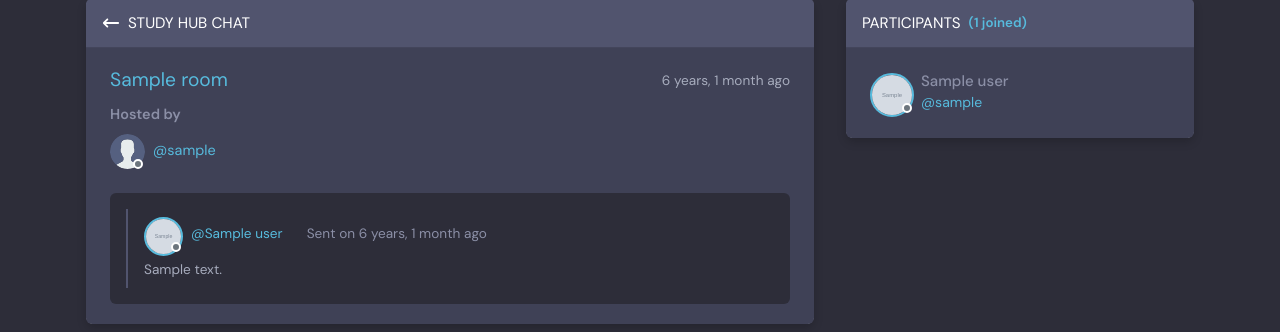
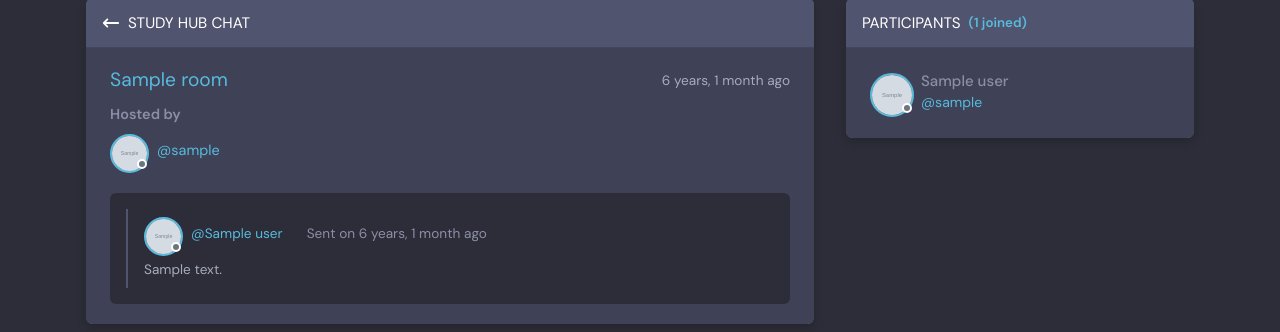
Before and after one commit to athikapriya/django-studyhub, a Django app: template base/templates/base/room.html in a window 1280 px wide. Shown: the part 102-434 px from the top of the page. Run offline with Django 3.2, Linux system fonts and the light colour scheme; the template is opened without the code that fills it: most values are stand-ins (such as "Sample title", 1, 10 or a date in 2020); grey boxes marked "Sample" are stand-in pictures; some libraries are stand-ins or nearby versions.

Commit message:
Fix avatar display for room

```diff
--- a/base/templates/base/components/room_contents.html
+++ b/base/templates/base/components/room_contents.html
@@ -113,9 +113,9 @@
                 <div class="d-flex align-items-center">
                     <!-- =============== host avatar starts =============== -->
                     <div class="" style="position: relative; display: inline-block; width: 35x; height: 35px;">
-                        {% if request.user.avatar and request.user.avatar.name != "profile.svg" %}
+                        {% if room.host.avatar and room.host.avatar.name != "profile.svg" %}
                             <div style="border: 2px solid var(--color-primary); border-radius: 50%;">
-                                <img src="{{ request.user.avatar.url }}" class="rounded-circle" width="35" height="35" style="object-fit: cover;" alt="{{ request.user.username }}">
+                                <img src="{{ room.host.avatar.url }}" class="rounded-circle" width="35" height="35" style="object-fit: cover;" alt="{{ room.host.username }}">
                             </div>
                         {% else %}
                             <img src="{% static 'images/profile.svg' %}" class="rounded-circle" width="35" height="35" alt="Default avatar">
```
